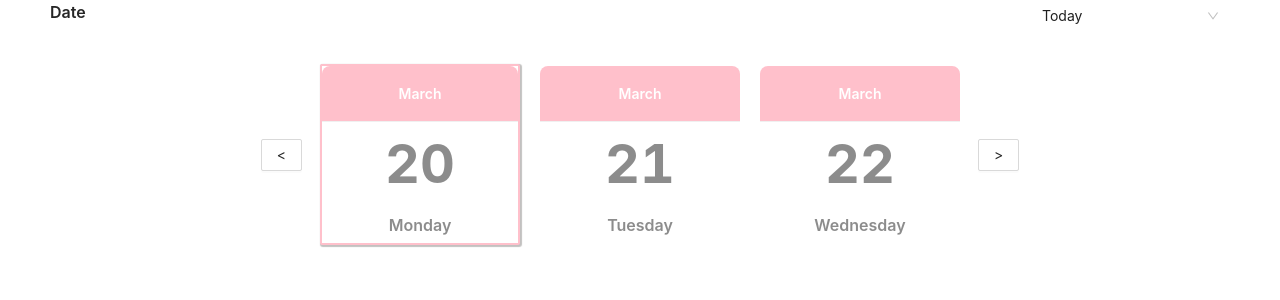
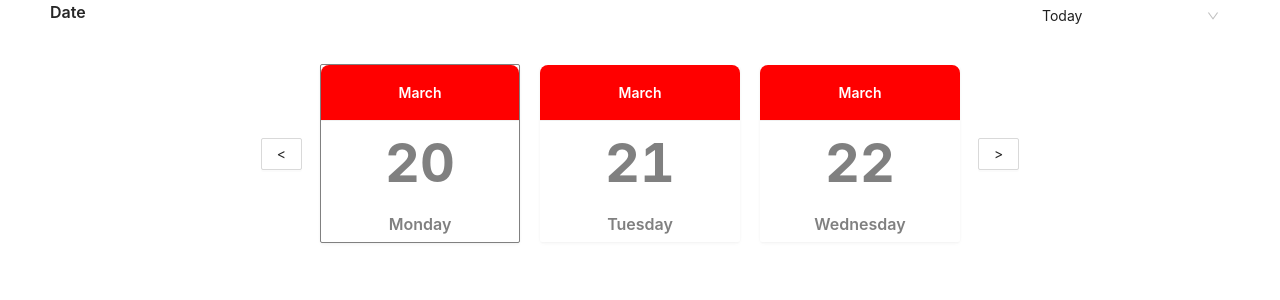
Before and after one commit to sanaf1333/Calendar-carousel-task2, a React app: page / in a window 1280 px wide. Shown: the top 300 px of the page. Built offline with nearby package versions, Linux system fonts and the light colour scheme.

Commit message:
added props for card API

```diff
--- a/src/components/App.tsx
+++ b/src/components/App.tsx
@@ -1,5 +1,5 @@
 import React, {Component, useState} from "react";
-import CalendarPage from "../pages/calendar";
+import CalendarCarousel from "../pages/calendar-carousel";
 import { holidays } from "../data/holidays";
 interface AppProps {
     message?: string
@@ -19,7 +19,7 @@ class App extends Component<AppProps, AppState> {
     render() {
 
         return (
-            <CalendarPage holidays={holidays} />
+            <CalendarCarousel holidays={holidays} />
         );
     }
 
--- a/src/components/card-carousel.tsx
+++ b/src/components/card-carousel.tsx
@@ -11,6 +11,16 @@ interface Holiday {
     month: string;
     year: number;
 }
+interface dateCardProps{
+    headerColor?: string;
+    monthColor?: string;
+    dayColor?: string;
+    dateColor?:string;
+    cardBackgroundColor?: string;
+    cardWidth?: number;
+    disabledColor?: string;
+    selectedBorder?: string;
+  }
 interface Props {
     onClickNavbarDate: (value: string) => void;
     holiday?: Holiday[];
@@ -25,9 +35,10 @@ interface Props {
     handleCardClick: (index:number) => void;
     handleNext: () => void;
     selectedCard: number;
+    cardStyle?: dateCardProps;
 }
 
-const CardCarousel: React.FC<Props> = ({ onClickNavbarDate, holiday, months, selectedDate, startIndex, endIndex, showAddEvent, variants, handleAddEvent, handlePrev, handleCardClick, handleNext, selectedCard }) => {
+const CardCarousel: React.FC<Props> = ({ onClickNavbarDate, holiday, months, selectedDate, startIndex, endIndex, showAddEvent, variants, handleAddEvent, handlePrev, handleCardClick, handleNext, selectedCard, cardStyle }) => {
 
     return (
         <>
@@ -61,6 +72,7 @@ const CardCarousel: React.FC<Props> = ({ onClickNavbarDate, holiday, months, sel
                                     selected={selectedCard === index}
                                     holiday={holidays}
                                     selectedDate={selectedDate}
+                                    cardStyle={cardStyle}
                                 />
                             ))}
                         </div>
--- a/src/components/date-card.tsx
+++ b/src/components/date-card.tsx
@@ -9,6 +9,16 @@ interface Holiday {
     month: string;
     year: number;
   }
+  interface dateCardProps{
+    headerColor?: string;
+    monthColor?: string;
+    dayColor?: string;
+    dateColor?:string;
+    cardBackgroundColor?: string;
+    cardWidth?: number;
+    disabledColor?: string;
+    selectedBorder?: string;
+  }
 interface Props {
     month: string;
     date: string;
@@ -19,9 +29,10 @@ interface Props {
     isHoliday: boolean | undefined;
     dateInput: string;
     handleCardClick: (index:number)=> void;
+    cardStyle?: dateCardProps;
 }
 
-const DateCard: React.FC<Props> = ({month, date, day, index, selectedDate, isHoliday, dateInput, handleCardClick}) => {
+const DateCard: React.FC<Props> = ({month, date, day, index, selectedDate, isHoliday, dateInput, handleCardClick, cardStyle}) => {
 
     return (
         <Space style={{ margin: '0 10px' }}>
@@ -32,24 +43,24 @@ const DateCard: React.FC<Props> = ({month, date, day, index, selectedDate, isHol
                     bordered={false}
                     hoverable
                     style={{
-                        width: 200,
+                        width: cardStyle?.cardWidth,
                         padding: 0,
                         textAlign: 'center',
-                        border: !isHoliday && dateInput===selectedDate ? '2px solid pink' : 'none',
-                        boxShadow: !isHoliday && dateInput===selectedDate ? '1px 1px 1px 1px #c2c1c0': 'none',
+                        border: !isHoliday && dateInput===selectedDate ? cardStyle?.selectedBorder : 'none',
+                        backgroundColor: cardStyle?.cardBackgroundColor,
                     }}
-                    headStyle={{ backgroundColor: isHoliday? 'gray': 'pink', color: 'white' }}
+                    headStyle={{ backgroundColor: isHoliday? cardStyle?.disabledColor: cardStyle?.headerColor, color: cardStyle?.monthColor }}
                     bodyStyle={{ padding: 0, margin: 0 }}
                     onClick={() => handleCardClick(index)}
 
                 >
                     <Title
-                        type="secondary"
                         style={{
                             fontWeight: 'bold',
                             fontSize: 54,
                             padding: 0,
                             margin: 10,
+                            color: cardStyle?.dateColor,
                         }}
                     >
                         {date}
@@ -57,9 +68,8 @@ const DateCard: React.FC<Props> = ({month, date, day, index, selectedDate, isHol
                     <Meta
                         description={
                             <Title
-                                type="secondary"
                                 level={5}
-                                style={{ padding: 0, margin: 10 }}
+                                style={{ padding: 0, margin: 10, color: cardStyle?.dayColor }}
                             >
                                 {isHoliday? 'Closed':  day}
                             </Title>
--- a/src/containers/card-carousel-container.tsx
+++ b/src/containers/card-carousel-container.tsx
@@ -11,6 +11,18 @@ interface Holiday {
   month: string;
   year: number;
 }
+
+interface dateCardProps{
+  headerColor?: string;
+  monthColor?: string;
+  dayColor?: string;
+  dateColor?:string;
+  cardBackgroundColor?: string;
+  cardWidth?: number;
+  disabledColor?: string;
+  selectedBorder?: string;
+}
+
 interface Props {
   onClickNavbarDate: (value: string) => void;
   holiday?: Holiday[];
@@ -24,9 +36,10 @@ interface Props {
   handleSetStartIndex: (value: number) => void;
   endIndex: number;
   handleSetEndIndex: (value: number) => void;
+  cardStyle?: dateCardProps;
 }
 
-const CardCarouselContainer = ({ onClickNavbarDate, holiday, months, updateMonths, selectedDate, selectedDropdown, dropdownChanged, handleSetDropdownChanged, startIndex, handleSetStartIndex, endIndex, handleSetEndIndex }) => {
+const CardCarouselContainer: React.FC<Props> =({ onClickNavbarDate, holiday, months, updateMonths, selectedDate, selectedDropdown, dropdownChanged, handleSetDropdownChanged, startIndex, handleSetStartIndex, endIndex, handleSetEndIndex, cardStyle }) => {
   const [selectedCard, setSelectedCard] = useState(-1);
   const [showAddEvent, setShowAddEvent] = useState(false);
 
@@ -75,6 +88,7 @@ const CardCarouselContainer = ({ onClickNavbarDate, holiday, months, updateMonth
       startIndex={startIndex}
       endIndex={endIndex}
       variants={variants}
+      cardStyle={cardStyle}
     />
   );
 };
--- a/src/containers/date-card-container.tsx
+++ b/src/containers/date-card-container.tsx
@@ -6,6 +6,16 @@ interface Holiday {
     date: string;
     month: string;
     year: number;
+  }
+  interface dateCardProps{
+    headerColor?: string;
+    monthColor?: string;
+    dayColor?: string;
+    dateColor?:string;
+    cardBackgroundColor?: string;
+    cardWidth?: number;
+    disabledColor?: string;
+    selectedBorder?: string;
   }
 interface Props {
     month: string;
@@ -18,9 +28,10 @@ interface Props {
     index: number;
     holiday?: Holiday[];
     selectedDate: string;
+    cardStyle?: dateCardProps;
 }
 
-const DateCardContainer: React.FC<Props> = ({month, date, day, year, onClick, onClickNavbarDate, selected, index, holiday, selectedDate}) => {
+const DateCardContainer: React.FC<Props> = ({month, date, day, year, onClick, onClickNavbarDate, selected, index, holiday, selectedDate, cardStyle}) => {
 
 
       let dateInput=`${month} ${date}, ${year}`;
@@ -37,7 +48,7 @@ const DateCardContainer: React.FC<Props> = ({month, date, day, year, onClick, on
         }
       }
     return (
-        <DateCard month={month} date={date} day={day} index={index} selectedDate={selectedDate} isHoliday={isHoliday} dateInput={dateInput} handleCardClick={handleCardClick} />
+        <DateCard month={month} date={date} day={day} index={index} selectedDate={selectedDate} isHoliday={isHoliday} dateInput={dateInput} handleCardClick={handleCardClick} cardStyle={cardStyle} />
     );
 
 
--- a/src/pages/calendar.tsx
+++ b/src/pages/calendar-carousel.tsx
@@ -9,20 +9,38 @@ interface Holiday {
     month: string;
     year: number;
   }
-interface Props {
+
+interface dateCardProps{
     headerColor?: string;
     monthColor?: string;
     dayColor?: string;
     dateColor?:string;
     cardBackgroundColor?: string;
     cardWidth?: number;
+    disabledColor?: string;
+    selectedBorder?: string;
+}
+const defaultProps: dateCardProps = {
+    headerColor: 'red',
+    monthColor: 'white',
+    dayColor: 'gray',
+    dateColor: 'gray',
+    cardBackgroundColor: 'white',
+    cardWidth: 200,
+    disabledColor: 'gary',
+    selectedBorder: '1px solid gray',
+};
+interface Props {
+    cardStyle?: dateCardProps;
     cardsInRow?: number;
-    disabledColor?: string;
-    disbaledDates?: Date[];
     holidays?: Holiday[];
   }
 
-const CalendarPage: React.FC<Props> = () => {
+const CalendarCarousel: React.FC<Props> = ({cardStyle, cardsInRow, holidays}) => {
+    const mergedCardStyle = {
+        ...defaultProps,
+        ...cardStyle,
+    };
     const [startIndex, setStartIndex] = useState(0);
     const [endIndex, setEndIndex] = useState(2);
     function handleSetStartIndex(value: number){
@@ -57,9 +75,9 @@ const CalendarPage: React.FC<Props> = () => {
     return (
         <>
         <NavbarContainer date={selectedDate} months={months} updateMonths={updateMonths} handleDrodpownChange={handleDropdownChange} startIndex={startIndex} handleSetStartIndex={handleSetStartIndex} endIndex={endIndex} handleSetEndIndex={handleSetEndIndex} />
-        <CardCarouselContainer onClickNavbarDate={handleNavbarDateValue} holiday={holidays} months={months} updateMonths={updateMonths} selectedDate={selectedDate} selectedDropdown={selectedDropdown} dropdownChanged={dropdownChanged} handleSetDropdownChanged={handleSetDropdownChanged} startIndex={startIndex} handleSetStartIndex={handleSetStartIndex} endIndex={endIndex} handleSetEndIndex={handleSetEndIndex} />
+        <CardCarouselContainer onClickNavbarDate={handleNavbarDateValue} holiday={holidays} months={months} updateMonths={updateMonths} selectedDate={selectedDate} selectedDropdown={selectedDropdown} dropdownChanged={dropdownChanged} handleSetDropdownChanged={handleSetDropdownChanged} startIndex={startIndex} handleSetStartIndex={handleSetStartIndex} endIndex={endIndex} handleSetEndIndex={handleSetEndIndex} cardStyle={mergedCardStyle} />
         </>
     );
 };
 
-export default CalendarPage;
+export default CalendarCarousel;
```
